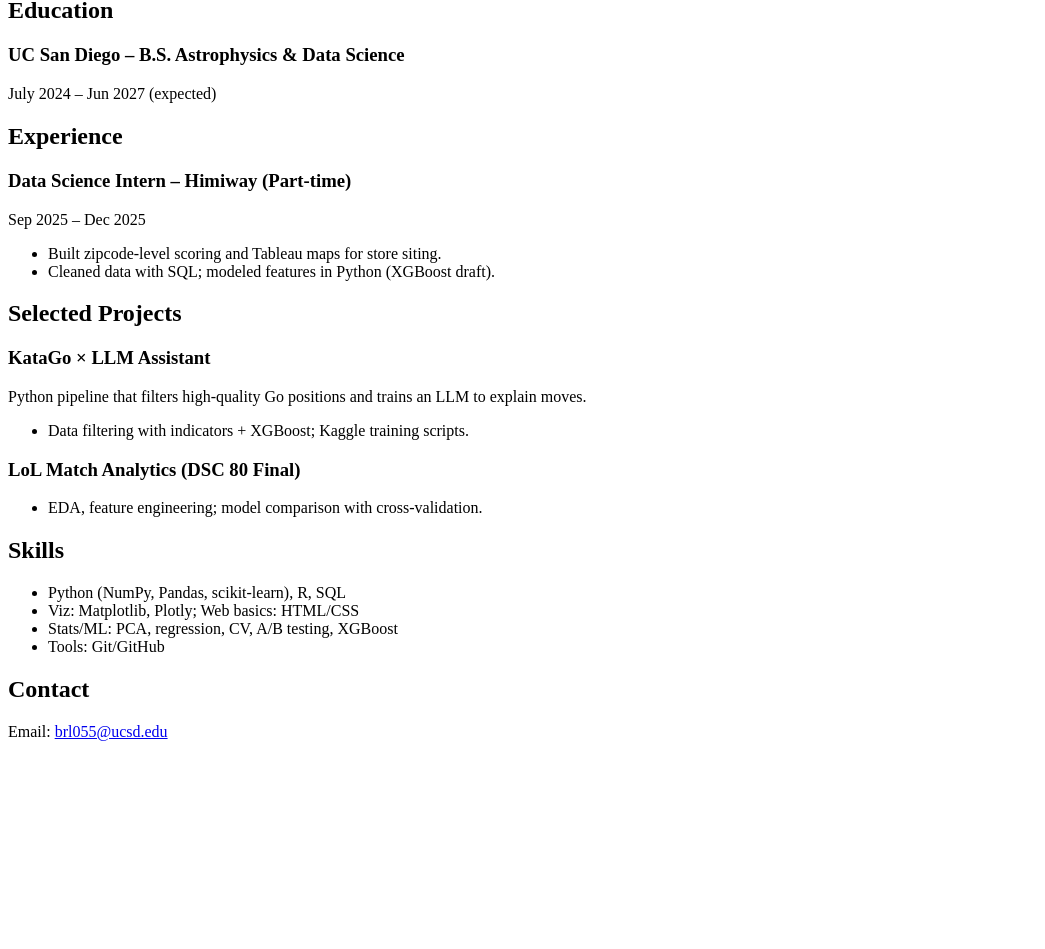
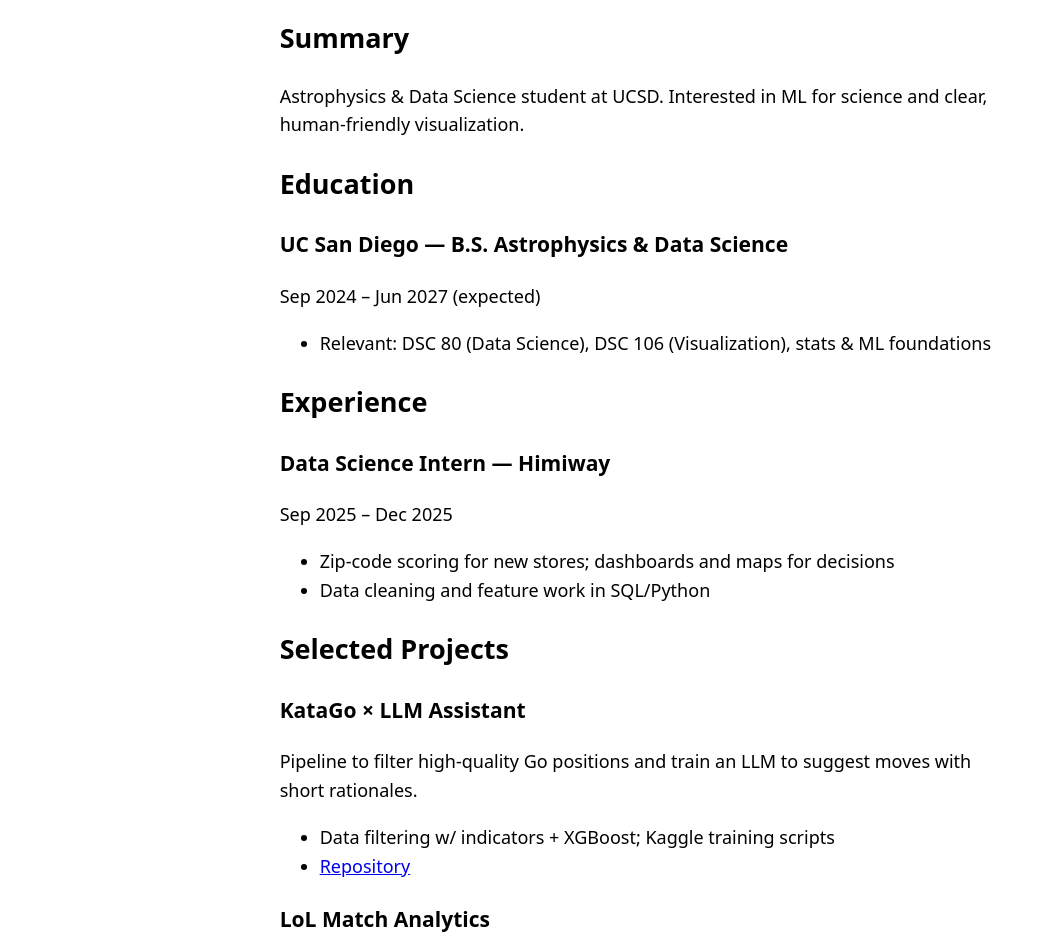
Before and after one commit to BrightonLiu-zZ/portfolio, a plain HTML site: page profile/index.html in a window 1280 px wide. Shown: the part 141-1090 px from the top of the page, without its empty margins (0-1045 px from the left). Before the commit the page ends 898 px from the top, so only its background shows below. Drawn offline with Linux system fonts and the light colour scheme.

Commit message:
lab 2 step 1 update

```diff
--- a/profile/index.html
+++ b/profile/index.html
@@ -1,56 +1,74 @@
-<main>
+<!doctype html>
+<html lang="en">
+<head>
+  <meta charset="utf-8" />
+  <meta name="viewport" content="width=device-width, initial-scale=1" />
+  <title>Brighton Liu – Profile</title>
+  <link rel="stylesheet" href="../style.css">
+</head>
+<body>
   <header>
     <h1>Brighton Liu</h1>
-    <nav>
+    <nav aria-label="Primary">
       <a href="../">Home</a>
       <a href="../projects/">Projects</a>
       <a href="../contact/">Contact</a>
-        <a href="../profile/">Profile</a>
+      <a href="../profile/" class="active">Profile</a>
     </nav>
+  </header>
+
+  <!-- Single main region for the page -->
   <main class="page">
-          <p>Astrophysics & Data Science student, Interested in ML</p>
-        </header>
+    <section aria-labelledby="summary">
+      <h2 id="summary">Summary</h2>
+      <p>Astrophysics & Data Science student at UCSD. Interested in ML for science and clear, human-friendly visualization.</p>
+    </section>
 
     <section aria-labelledby="edu">
       <h2 id="edu">Education</h2>
       <article>
-            <h3>UC San Diego – B.S. Astrophysics & Data Science</h3>
+        <h3>UC San Diego — B.S. Astrophysics & Data Science</h3>
         <p>
-              <time datetime="2025-07">July 2024</time> – <time datetime="2027-06">Jun 2027</time> (expected)
+          <time datetime="2024-09">Sep 2024</time> –
+          <time datetime="2027-06">Jun 2027</time> (expected)
         </p>
+        <ul>
+          <li>Relevant: DSC 80 (Data Science), DSC 106 (Visualization), stats & ML foundations</li>
+        </ul>
       </article>
     </section>
 
     <section aria-labelledby="exp">
       <h2 id="exp">Experience</h2>
-
       <article>
-            <h3>Data Science Intern – Himiway (Part-time)</h3>
+        <h3>Data Science Intern — Himiway</h3>
         <p>
-              <time datetime="2025-09">Sep 2025</time> – <time datetime="2025-12">Dec 2025</time>
+          <time datetime="2025-09">Sep 2025</time> –
+          <time datetime="2025-12">Dec 2025</time>
         </p>
         <ul>
-              <li>Built zipcode-level scoring and Tableau maps for store siting.</li>
-              <li>Cleaned data with SQL; modeled features in Python (XGBoost draft).</li>
+          <li>Zip-code scoring for new stores; dashboards and maps for decisions</li>
+          <li>Data cleaning and feature work in SQL/Python</li>
         </ul>
       </article>
     </section>
 
     <section aria-labelledby="projects">
       <h2 id="projects">Selected Projects</h2>
-
       <article>
         <h3>KataGo × LLM Assistant</h3>
-            <p>Python pipeline that filters high-quality Go positions and trains an LLM to explain moves.</p>
+        <p>Pipeline to filter high-quality Go positions and train an LLM to suggest moves with short rationales.</p>
         <ul>
-              <li>Data filtering with indicators + XGBoost; Kaggle training scripts.</li>
+          <li>Data filtering w/ indicators + XGBoost; Kaggle training scripts</li>
+          <li><a href="https://github.com/YOUR_USERNAME/YOUR_REPO" target="_blank" rel="noopener">Repository</a></li>
         </ul>
       </article>
 
       <article>
-            <h3>LoL Match Analytics (DSC 80 Final)</h3>
+        <h3>LoL Match Analytics</h3>
+        <p>EDA + modeling to understand match outcomes and player patterns.</p>
         <ul>
-              <li>EDA, feature engineering; model comparison with cross-validation.</li>
+          <li><a href="https://brightonliu-zz.github.io/league_of_legend_matches_analysis/" target="_blank" rel="noopener">Project site</a></li>
         </ul>
       </article>
     </section>
@@ -59,15 +77,16 @@
       <h2 id="skills">Skills</h2>
       <ul>
         <li>Python (NumPy, Pandas, scikit-learn), R, SQL</li>
-            <li>Viz: Matplotlib, Plotly; Web basics: HTML/CSS</li>
-            <li>Stats/ML: PCA, regression, CV, A/B testing, XGBoost</li>
-            <li>Tools: Git/GitHub</li>
+        <li>Visualization: Matplotlib, Plotly; Web: HTML/CSS</li>
+        <li>Stats/ML: PCA, regression, A/B testing, XGBoost</li>
+        <li>Tools: Git/GitHub, Jupyter, Conda</li>
       </ul>
     </section>
 
-        <section aria-labelledby="contact">
-          <h2 id="contact">Contact</h2>
-          <p>Email: <a href="mailto:brl055@ucsd.edu">brl055@ucsd.edu</a></p>
+    <section aria-labelledby="contact-info">
+      <h2 id="contact-info">Contact</h2>
+      <p>Email: <a href="mailto:you@ucsd.edu">you@ucsd.edu</a></p>
     </section>
   </main>
-</main>
+</body>
+</html>
```
Also changed, not shown: contact/index.html (+8 -4 lines), projects/index.html (+11 -12 lines). Lines whose indentation alone changed are shown as unchanged.
